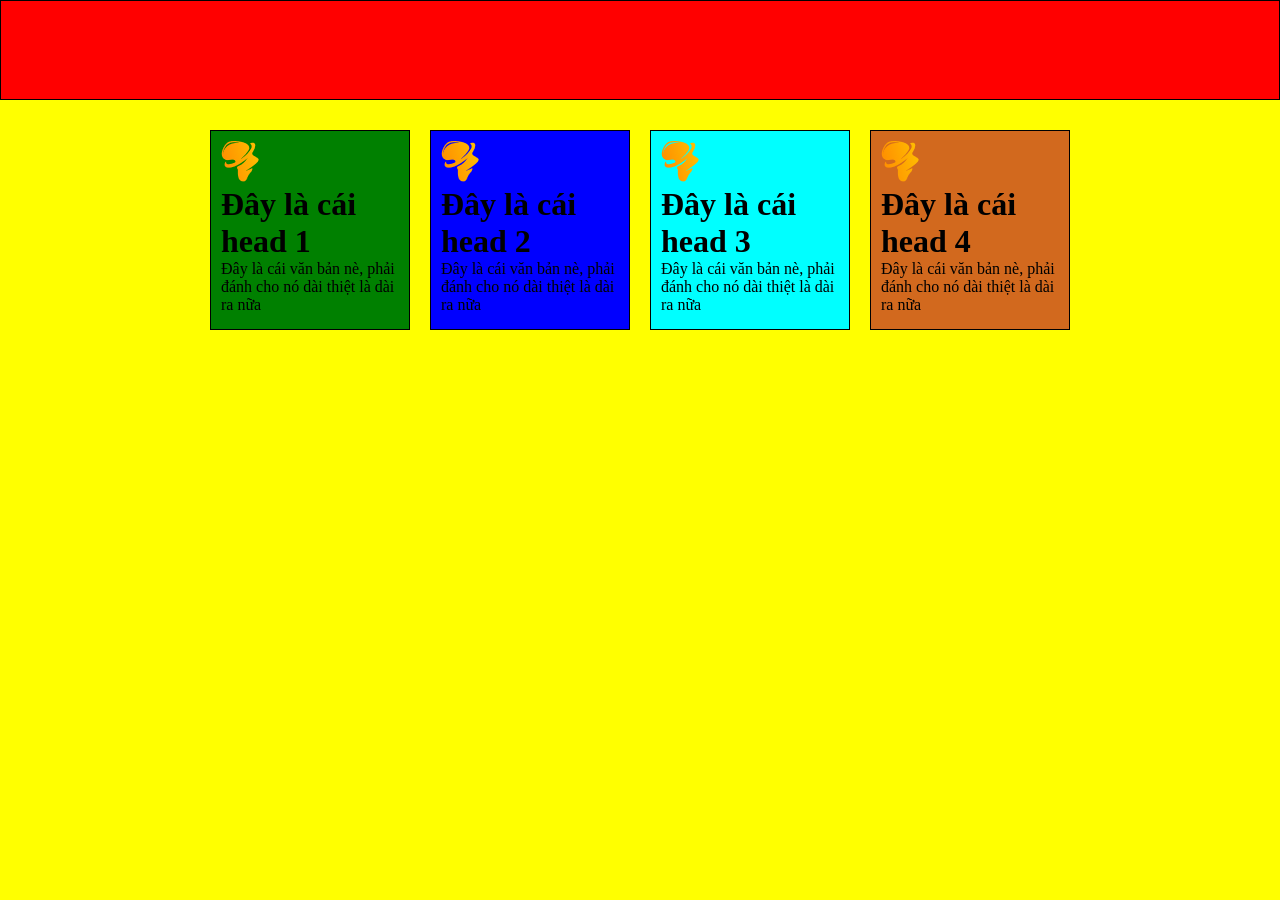
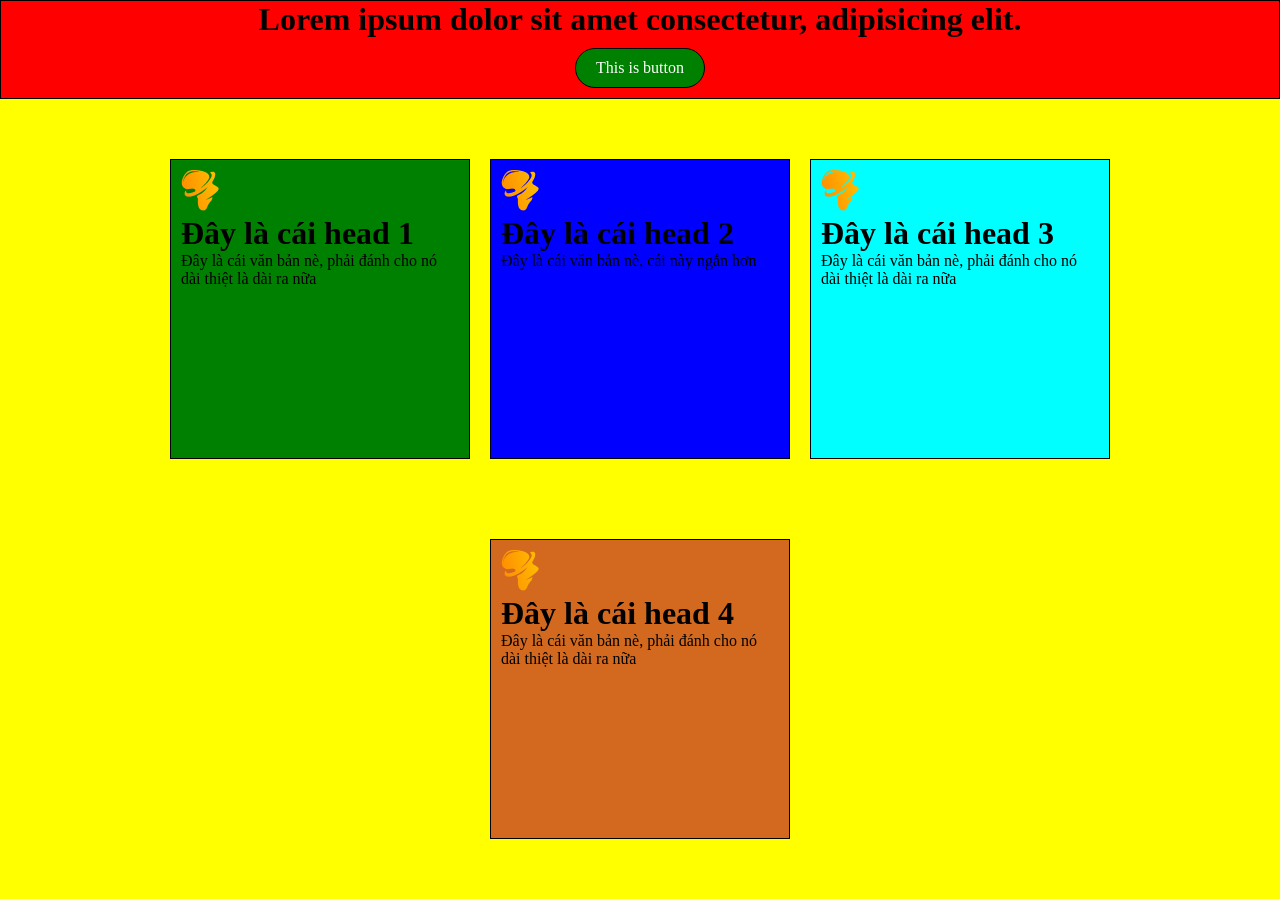
Before and after one commit to kiethayqua/JS137, a plain HTML site: page index.html in a window 1280 px wide. Drawn offline with Linux system fonts and the light colour scheme.

Commit message:
Lam bai tap

```diff
--- a/index.html
+++ b/index.html
@@ -8,7 +8,10 @@
     <link rel="stylesheet" href="styles.css">
 </head>
 <body>
-    <header class="header"></header>
+    <header class="header center">
+        <h1>Lorem ipsum dolor sit amet consectetur, adipisicing elit. </h1>
+        <div class="button">This is button</div>
+    </header>
     <div class="container center">
         <div class="box" style="background-color: green;">
             <img src="./day4/assets/Subtract.png">
@@ -18,7 +21,7 @@
         <div class="box" style="background-color: blue;">
             <img src="./day4/assets/Subtract.png">
             <h1>Đây là cái head 2</h1>
-            <p>Đây là cái văn bản nè, phải đánh cho nó dài thiệt là dài ra nữa</p>
+            <p>Đây là cái văn bản nè, cái này ngắn hơn</p>
         </div>
         <div class="box" style="background-color: aqua;">
             <img src="./day4/assets/Subtract.png">
--- a/styles.css
+++ b/styles.css
@@ -4,15 +4,18 @@
 }
 
 .header {
+    display: flex;
     width: 100%;
-    height: 100px;
+    height: fit-content;
     border: 1px solid black;
     background-color: red;
+    flex-direction: column;
 }
 
 .center {
     display: flex;
     justify-content: center;
+    align-items: center;
 }
 
 .container {
@@ -25,11 +28,21 @@
 }
 
 .box {
-    width: 200px;
-    height: 200px;
+    width: 300px;
+    height: 300px;
     border: 1px solid black;
     margin: 10px;
     padding: 10px;
+}
+
+.button {
+    width: fit-content;
+    margin: 10px;
+    border: 1px solid black;
+    background-color: green;
+    padding: 10px 20px;
+    border-radius: 100px;
+    color: white;
 }
 
 @media screen and (max-width: 400px) {
```
